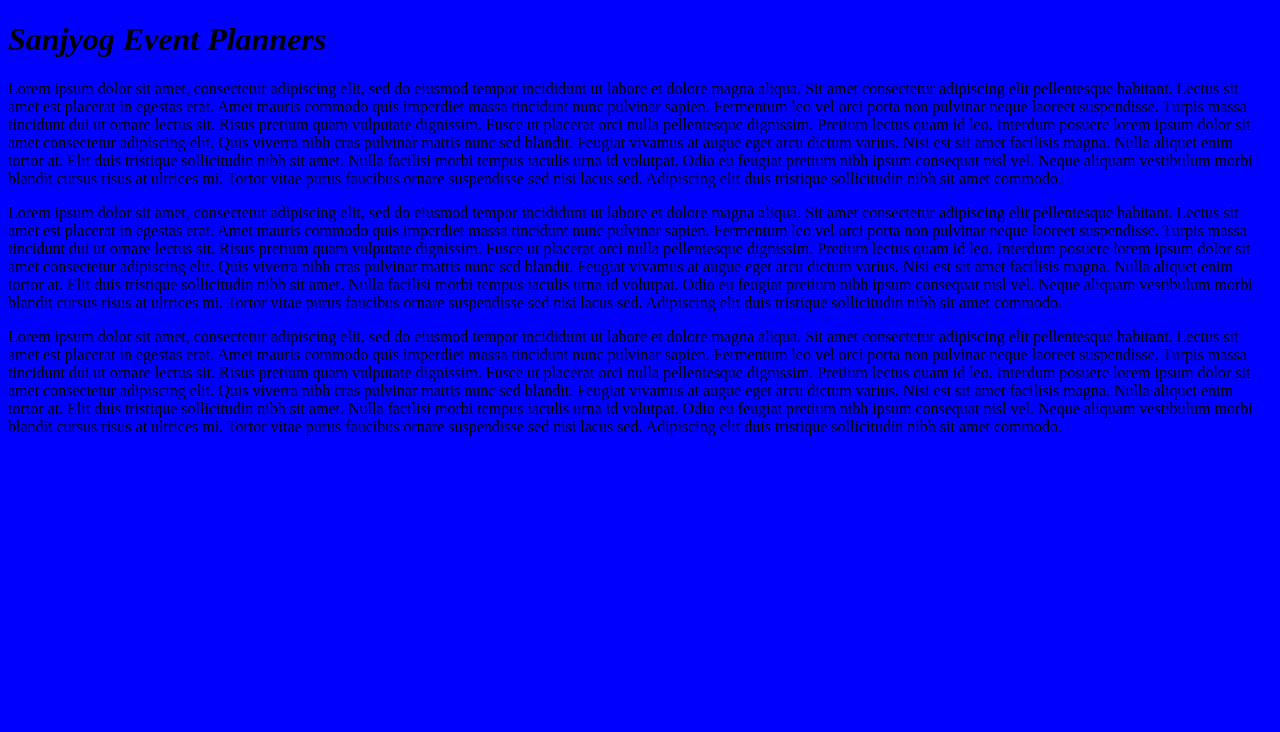
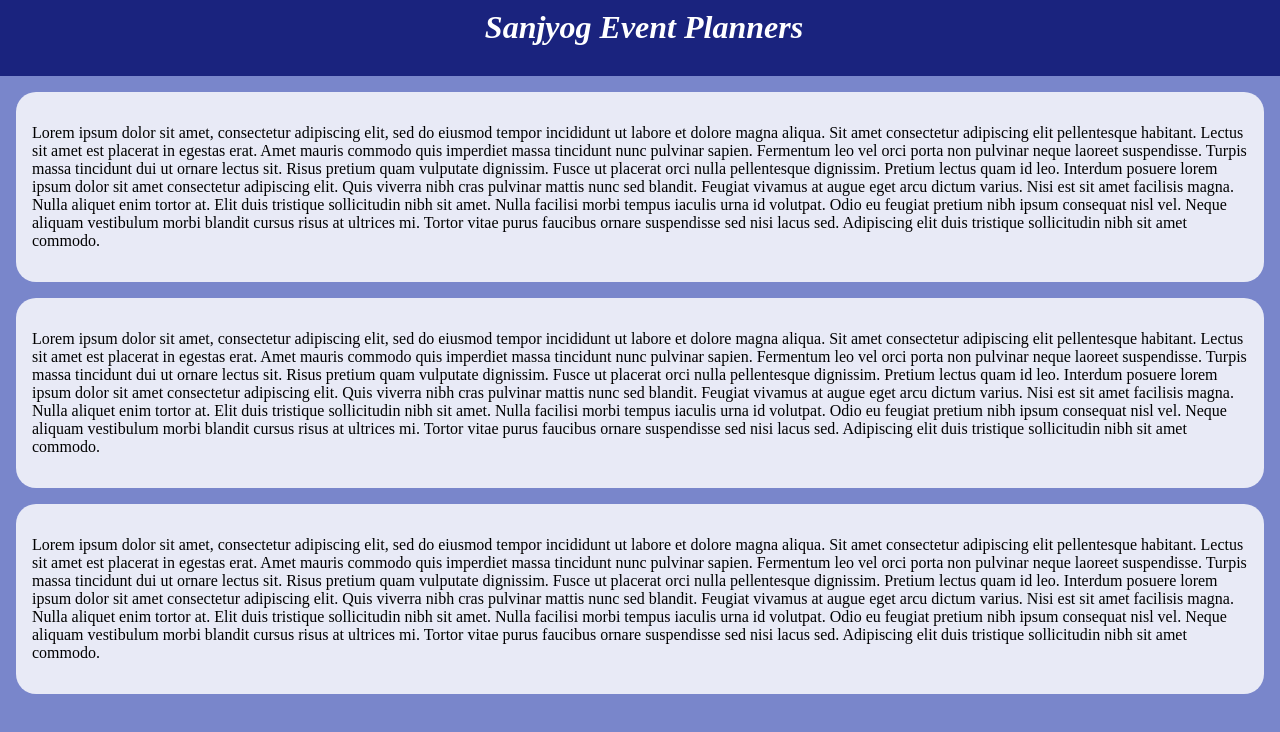
Before and after one commit to sarthas2/sanjyog-website, a website: page pages/main.html in a window 1280 px wide. Drawn offline with Linux system fonts and the light colour scheme.

Commit message:
Update main.css

```diff
--- a/styles/main.css
+++ b/styles/main.css
@@ -1,3 +1,25 @@
 body{
-  background-color: blue;
+  height: 100vh;
+  width: 100vw;
+  max-width: auto;
+  overflow-x: hidden;
+  padding: 0px;
+  margin: 0px;
+  background-color: #7986CB;
 }
+#title{
+
+  height: auto;
+  background-color: #1A237E;
+  padding: 0.75rem 0rem 0.5rem 0.5rem;
+  text-align: center;
+  margin: -1.5rem 0rem 0rem 0rem;
+  color: white;
+}
+.page{
+  height: auto;
+  background-color: #E8EAF6;
+  margin: 1rem 1rem 1rem 1rem;
+  padding: 1rem;
+  border-radius: 20px;
+}
```
